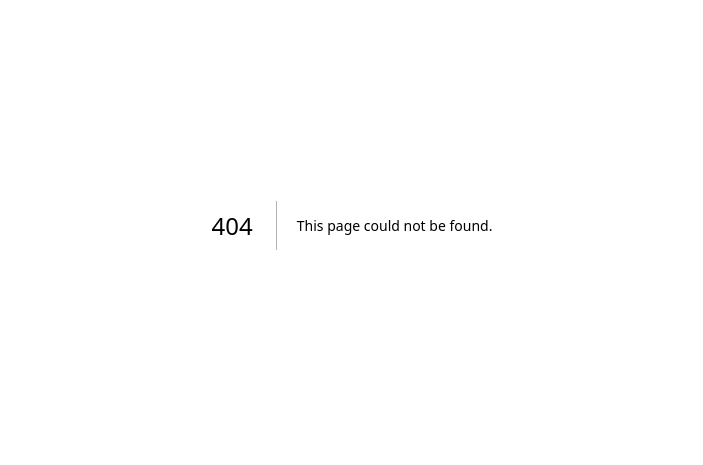
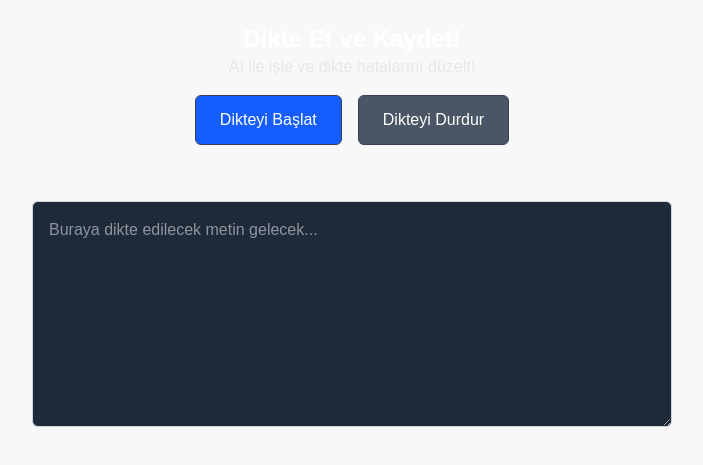
Before and after one commit to lazcansar/katibimWeb, a Next.js app: page /speaking in a window 1280 px wide. Before the commit this address had no page. Shown: the part 175-640 px from the top of the page, without its empty margins (288-991 px from the left). Built offline with nearby package versions, Linux system fonts and the light colour scheme.

Commit message:
New Page Created

```diff
--- /dev/null
+++ b/src/app/speaking/page.tsx
@@ -0,0 +1,162 @@
+"use client"
+import { useState, useEffect, useRef } from 'react'
+
+// Removed unused imports: supabase, useRouter
+
+const DikteInput = () => {
+    const [inputText, setInputText] = useState('');
+    const [interimText, setInterimText] = useState(''); // New state for interim results
+    const [isListening, setIsListening] = useState(false);
+    const [recognition, setRecognition] = useState(null);
+    const isManualStop = useRef(false);
+
+    useEffect(() => {
+        if ('webkitSpeechRecognition' in window) {
+            const SpeechRecognition = window.SpeechRecognition || window.webkitSpeechRecognition;
+            const newRecognition = new SpeechRecognition();
+            newRecognition.lang = 'tr-TR';
+            newRecognition.interimResults = true; // Crucial for getting interim results
+            newRecognition.continuous = true;
+
+            newRecognition.onstart = () => {
+                console.log('Dikte başladı.');
+                setIsListening(true);
+                isManualStop.current = false;
+                setInterimText(''); // Clear interim text on start
+            };
+
+            newRecognition.onresult = (event) => {
+                let interimTranscript = '';
+                let finalTranscript = '';
+
+                for (let i = event.resultIndex; i < event.results.length; ++i) {
+                    if (event.results[i].isFinal) {
+                        finalTranscript += event.results[i][0].transcript;
+                    } else {
+                        interimTranscript += event.results[i][0].transcript;
+                    }
+                }
+
+                // Append final transcript to the main text area
+                if (finalTranscript) {
+                    setInputText((prevText) => prevText + finalTranscript + ' '); // Add a space after final results
+                }
+
+                // Display interim transcript separately
+                setInterimText(interimTranscript);
+            };
+
+            newRecognition.onend = () => {
+                console.log('Dikte sona erdi.');
+                setIsListening(false);
+                setInterimText(''); // Clear interim text on end
+                // If not manually stopped, restart the recognition
+                if (!isManualStop.current) {
+                    console.log('Automatically restarted dictation.');
+                    startDikte(); // Restart listening
+                }
+            };
+
+            newRecognition.onerror = (event) => {
+                console.error('Dikte hatası:', event.error);
+                setIsListening(false);
+                setInterimText(''); // Clear interim text on error
+                if (!isManualStop.current) {
+                    console.log('Automatically restarting after error.');
+                    startDikte(); // Attempt to restart after error
+                }
+            };
+
+            setRecognition(newRecognition);
+
+            // Clean up on unmount
+            return () => {
+                if (newRecognition) {
+                    newRecognition.stop();
+                }
+            };
+
+        } else {
+            console.log('Tarayıcınız dikte özelliğini desteklemiyor.');
+        }
+
+        return () => {
+            if (recognition) {
+                recognition.stop();
+            }
+        };
+    }, []);
+
+    const startDikte = () => {
+        if (recognition && !isListening) {
+            recognition.start();
+        }
+    };
+
+    const stopDikte = () => {
+        if (recognition && isListening) {
+            isManualStop.current = true;
+            recognition.stop();
+        }
+    };
+
+    const handleInputChange = (event) => {
+        setInputText(event.target.value);
+    };
+
+    useEffect(() => {
+        return () => {
+            if (recognition && isListening) {
+                recognition.stop();
+                console.log("Recognition stopped on unmount.");
+            }
+        };
+    }, [recognition, isListening]);
+
+
+    return (
+        <div className="flex flex-col items-center justify-center h-screen rounded-lg px-4 lg:px-0 text-white gap-4">
+            <div className="flex flex-col items-center justify-center ">
+                <h1 className="text-white text-2xl font-bold">Dikte Et ve Kaydet!</h1>
+                <h2 className="text-gray-200 text-base font-medium">AI ile işle ve dikte hatalarını düzelt!</h2>
+            </div>
+
+            <div className="flex flex-row flex-wrap gap-4">
+                <button
+                    className="border border-gray-700 px-6 py-3 bg-blue-600 rounded-md inline-block transition hover:bg-blue-500 cursor-pointer disabled:bg-gray-600 disabled:cursor-not-allowed"
+                    onClick={startDikte}
+                    disabled={isListening || !recognition}
+                >
+                    {isListening ? 'Dinleniyor...' : 'Dikteyi Başlat'}
+                </button>
+                <button
+                    className="border border-gray-700 px-6 py-3 bg-amber-600 rounded-md inline-block transition hover:bg-amber-500 cursor-pointer disabled:bg-gray-600 disabled:cursor-not-allowed"
+                    onClick={stopDikte}
+                    disabled={!isListening || !recognition}
+                >
+                    Dikteyi Durdur
+                </button>
+            </div>
+
+            {/* Display interim results here */}
+            <div className="w-3/4 md:w-1/2 text-gray-400 text-center h-6">
+                {interimText}
+            </div>
+
+
+            <textarea
+                className="border border-gray-300 rounded-md w-3/4 md:w-1/2 text-white p-4 bg-gray-800 focus:outline-none focus:border-blue-500"
+                rows="8"
+                value={inputText}
+                onChange={handleInputChange}
+                placeholder="Buraya dikte edilecek metin gelecek..."
+            />
+
+            {!('webkitSpeechRecognition' in window) && (
+                <p className="text-red-500">Tarayıcınız bu özelliği desteklemiyor.</p>
+            )}
+        </div>
+    );
+};
+
+export default DikteInput;
```
